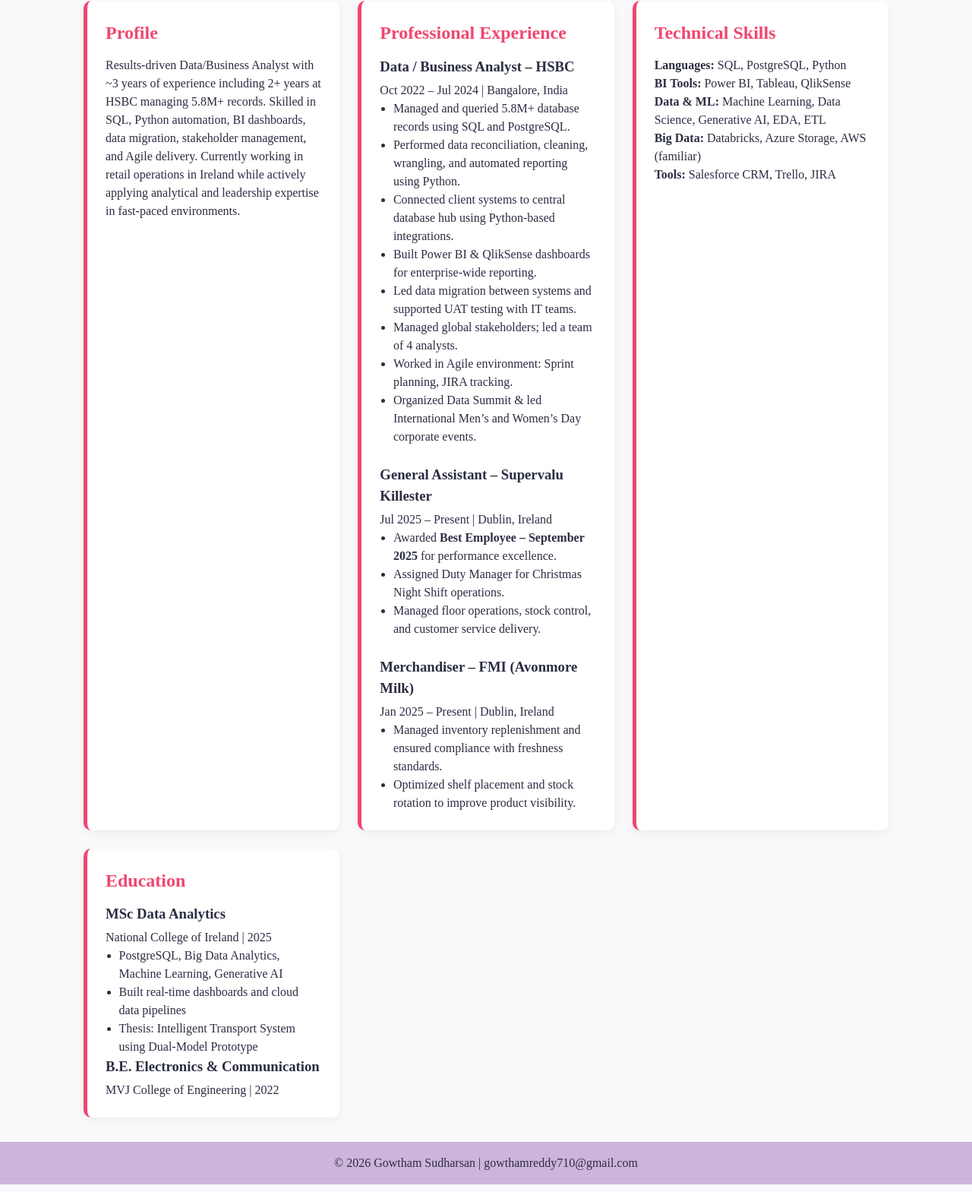
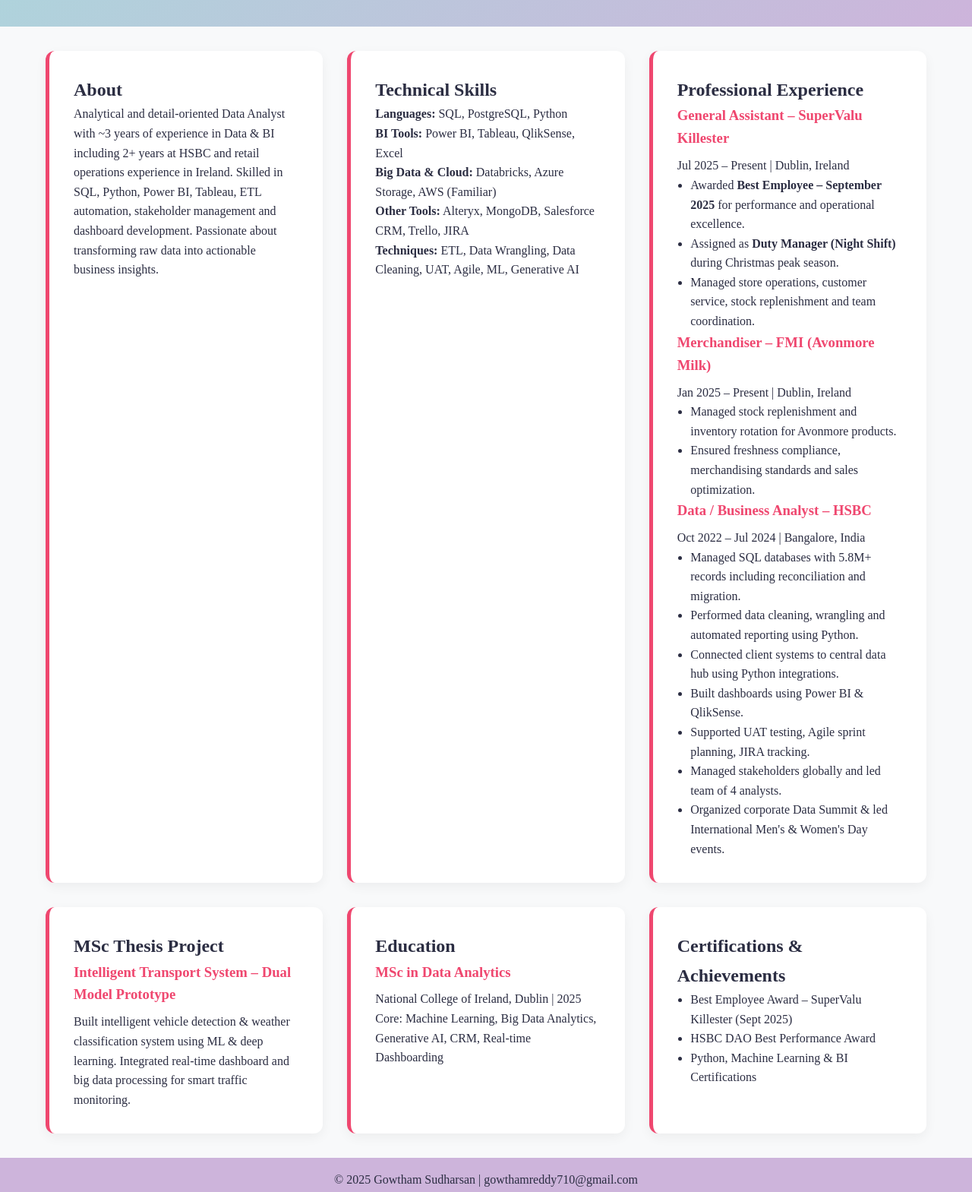
Before and after one commit to gowthamsudharsan/gowthamsudharsan.github.io, a plain HTML site: page index.html in a window 1280 px wide. Shown: the part 307-1876 px from the top of the page at 76% size. Drawn offline with Linux system fonts and the light colour scheme.

Commit message:
Refactor index.html for layout and content updates
Updated styles and content in index.html for improved layout and readability.

```diff
--- a/index.html
+++ b/index.html
@@ -12,6 +12,7 @@
       --accent: #ef476f;
       --background: #f8f9fa;
       --card-bg: #ffffff;
+      --highlight: #ffd166;
       --pastel-blue: #a8dadc;
       --pastel-purple: #cdb4db;
     }
@@ -20,56 +21,45 @@
       font-family: 'Times New Roman', Times, serif;
       background: var(--background);
       color: var(--primary);
-      line-height: 1.5;
+      line-height: 1.6;
     }
-    .container { max-width: 1100px; margin: auto; padding: 0 20px; }
+    .container { max-width: 1200px; margin: auto; padding: 0 20px; }
     .hero {
       background: linear-gradient(135deg, var(--pastel-blue), var(--pastel-purple));
-      padding: 3rem 0;
-      text-align: center;
+      color: var(--primary);
+      padding: 4rem 0; margin-bottom: 2rem; text-align: center;
     }
-    .hero h1 { font-size: 2.6rem; font-weight: 600; }
-    .hero p { font-size: 1.1rem; margin-top: 0.4rem; }
-    .social-links { margin-top: 1rem; }
+    .hero h1 { font-size: 2.8rem; font-weight: 600; }
+    .hero p { font-size: 1.2rem; margin-top: 0.5rem; }
+    .social-links { margin-top: 1.5rem; }
     .social-links a {
-      color: var(--primary); font-size: 1.5rem; margin: 0 10px;
+      color: var(--primary); font-size: 1.6rem; margin: 0 10px; transition: color 0.3s ease;
     }
+    .social-links a:hover { color: var(--accent); }
     .card-grid {
-      display: grid;
-      grid-template-columns: repeat(auto-fit, minmax(320px, 1fr));
-      gap: 1.5rem;
-      margin-top: 2rem;
+      display: grid; grid-template-columns: repeat(auto-fit, minmax(320px, 1fr)); gap: 2rem;
     }
     .card {
       background: var(--card-bg);
       border-left: 5px solid var(--accent);
-      border-radius: 10px;
-      padding: 1.5rem;
-      box-shadow: 0 4px 12px rgba(0,0,0,0.05);
+      border-radius: 12px;
+      padding: 2rem;
+      box-shadow: 0 5px 15px rgba(0,0,0,0.05);
+      transition: transform 0.3s ease;
     }
-    h2 { margin-bottom: 0.8rem; color: var(--accent); }
-    h3 { margin-bottom: 0.3rem; }
+    .card:hover { transform: translateY(-5px); }
+    .project-card h3 { margin-bottom: 0.5rem; color: var(--accent); }
+    .project-card a { text-decoration: none; color: var(--primary); font-weight: 500; }
+    .skill-tag {
+      display: inline-block; background: var(--pastel-blue); color: var(--primary);
+      padding: 0.5rem 1rem; border-radius: 20px; margin: 0.25rem; font-size: 0.9rem;
+    }
+    footer { background: var(--pastel-purple); text-align: center; padding: 1rem; margin-top: 2rem; }
+    footer a { color: var(--primary); text-decoration: none; }
     ul { margin-left: 1.1rem; }
-    .skill-tag {
-      display: inline-block;
-      background: var(--pastel-blue);
-      padding: 0.4rem 0.8rem;
-      border-radius: 20px;
-      margin: 0.2rem;
-      font-size: 0.85rem;
-    }
-    footer {
-      background: var(--pastel-purple);
-      text-align: center;
-      padding: 1rem;
-      margin-top: 2rem;
-    }
   </style>
 </head>
-
 <body>
-
-  <!-- HERO (UNCHANGED AS REQUESTED) -->
   <section class="hero">
     <div class="container">
       <h1>Gowtham Sudharsan</h1>
@@ -86,83 +76,93 @@
   <main class="container">
     <div class="card-grid">
 
-      <!-- PROFESSIONAL SUMMARY -->
       <div class="card">
-        <h2>Profile</h2>
+        <h2>About</h2>
         <p>
-          Results-driven Data/Business Analyst with ~3 years of experience including 2+ years at HSBC managing 5.8M+ records. Skilled in SQL, Python automation, BI dashboards, data migration, stakeholder management, and Agile delivery. Currently working in retail operations in Ireland while actively applying analytical and leadership expertise in fast-paced environments.
+          Analytical and detail-oriented Data Analyst with ~3 years of experience in Data & BI including 2+ years at HSBC and retail operations experience in Ireland. Skilled in SQL, Python, Power BI, Tableau, ETL automation, stakeholder management and dashboard development. Passionate about transforming raw data into actionable business insights.
         </p>
       </div>
 
-      <!-- PROFESSIONAL EXPERIENCE -->
+      <div class="card">
+        <h2>Technical Skills</h2>
+        <p><strong>Languages:</strong> SQL, PostgreSQL, Python</p>
+        <p><strong>BI Tools:</strong> Power BI, Tableau, QlikSense, Excel</p>
+        <p><strong>Big Data & Cloud:</strong> Databricks, Azure Storage, AWS (Familiar)</p>
+        <p><strong>Other Tools:</strong> Alteryx, MongoDB, Salesforce CRM, Trello, JIRA</p>
+        <p><strong>Techniques:</strong> ETL, Data Wrangling, Data Cleaning, UAT, Agile, ML, Generative AI</p>
+      </div>
+
       <div class="card">
         <h2>Professional Experience</h2>
 
-        <h3>Data / Business Analyst – HSBC</h3>
-        <p>Oct 2022 – Jul 2024 | Bangalore, India</p>
-        <ul>
-          <li>Managed and queried 5.8M+ database records using SQL and PostgreSQL.</li>
-          <li>Performed data reconciliation, cleaning, wrangling, and automated reporting using Python.</li>
-          <li>Connected client systems to central database hub using Python-based integrations.</li>
-          <li>Built Power BI & QlikSense dashboards for enterprise-wide reporting.</li>
-          <li>Led data migration between systems and supported UAT testing with IT teams.</li>
-          <li>Managed global stakeholders; led a team of 4 analysts.</li>
-          <li>Worked in Agile environment: Sprint planning, JIRA tracking.</li>
-          <li>Organized Data Summit & led International Men’s and Women’s Day corporate events.</li>
-        </ul>
+        <div class="project-card">
+          <h3>General Assistant – SuperValu Killester</h3>
+          <p>Jul 2025 – Present | Dublin, Ireland</p>
+          <ul>
+            <li>Awarded <strong>Best Employee – September 2025</strong> for performance and operational excellence.</li>
+            <li>Assigned as <strong>Duty Manager (Night Shift)</strong> during Christmas peak season.</li>
+            <li>Managed store operations, customer service, stock replenishment and team coordination.</li>
+          </ul>
+        </div>
 
-        <br/>
+        <div class="project-card">
+          <h3>Merchandiser – FMI (Avonmore Milk)</h3>
+          <p>Jan 2025 – Present | Dublin, Ireland</p>
+          <ul>
+            <li>Managed stock replenishment and inventory rotation for Avonmore products.</li>
+            <li>Ensured freshness compliance, merchandising standards and sales optimization.</li>
+          </ul>
+        </div>
 
-        <h3>General Assistant – Supervalu Killester</h3>
-        <p>Jul 2025 – Present | Dublin, Ireland</p>
-        <ul>
-          <li>Awarded <strong>Best Employee – September 2025</strong> for performance excellence.</li>
-          <li>Assigned Duty Manager for Christmas Night Shift operations.</li>
-          <li>Managed floor operations, stock control, and customer service delivery.</li>
-        </ul>
+        <div class="project-card">
+          <h3>Data / Business Analyst – HSBC</h3>
+          <p>Oct 2022 – Jul 2024 | Bangalore, India</p>
+          <ul>
+            <li>Managed SQL databases with 5.8M+ records including reconciliation and migration.</li>
+            <li>Performed data cleaning, wrangling and automated reporting using Python.</li>
+            <li>Connected client systems to central data hub using Python integrations.</li>
+            <li>Built dashboards using Power BI & QlikSense.</li>
+            <li>Supported UAT testing, Agile sprint planning, JIRA tracking.</li>
+            <li>Managed stakeholders globally and led team of 4 analysts.</li>
+            <li>Organized corporate Data Summit & led International Men's & Women's Day events.</li>
+          </ul>
+        </div>
 
-        <br/>
-
-        <h3>Merchandiser – FMI (Avonmore Milk)</h3>
-        <p>Jan 2025 – Present | Dublin, Ireland</p>
-        <ul>
-          <li>Managed inventory replenishment and ensured compliance with freshness standards.</li>
-          <li>Optimized shelf placement and stock rotation to improve product visibility.</li>
-        </ul>
       </div>
 
-      <!-- TECHNICAL SKILLS -->
       <div class="card">
-        <h2>Technical Skills</h2>
-        <p><strong>Languages:</strong> SQL, PostgreSQL, Python</p>
-        <p><strong>BI Tools:</strong> Power BI, Tableau, QlikSense</p>
-        <p><strong>Data & ML:</strong> Machine Learning, Data Science, Generative AI, EDA, ETL</p>
-        <p><strong>Big Data:</strong> Databricks, Azure Storage, AWS (familiar)</p>
-        <p><strong>Tools:</strong> Salesforce CRM, Trello, JIRA</p>
+        <h2>MSc Thesis Project</h2>
+        <div class="project-card">
+          <h3>Intelligent Transport System – Dual Model Prototype</h3>
+          <p>
+            Built intelligent vehicle detection & weather classification system using ML & deep learning. Integrated real-time dashboard and big data processing for smart traffic monitoring.
+          </p>
+        </div>
       </div>
 
-      <!-- EDUCATION -->
       <div class="card">
         <h2>Education</h2>
+        <div class="project-card">
+          <h3>MSc in Data Analytics</h3>
+          <p>National College of Ireland, Dublin | 2025</p>
+          <p>Core: Machine Learning, Big Data Analytics, Generative AI, CRM, Real-time Dashboarding</p>
+        </div>
+      </div>
 
-        <h3>MSc Data Analytics</h3>
-        <p>National College of Ireland | 2025</p>
+      <div class="card">
+        <h2>Certifications & Achievements</h2>
         <ul>
-          <li>PostgreSQL, Big Data Analytics, Machine Learning, Generative AI</li>
-          <li>Built real-time dashboards and cloud data pipelines</li>
-          <li>Thesis: Intelligent Transport System using Dual-Model Prototype</li>
+          <li>Best Employee Award – SuperValu Killester (Sept 2025)</li>
+          <li>HSBC DAO Best Performance Award</li>
+          <li>Python, Machine Learning & BI Certifications</li>
         </ul>
-
-        <h3>B.E. Electronics & Communication</h3>
-        <p>MVJ College of Engineering | 2022</p>
       </div>
 
     </div>
   </main>
 
   <footer>
-    <p>© 2026 Gowtham Sudharsan | gowthamreddy710@gmail.com</p>
+    <p>© 2025 Gowtham Sudharsan | <a href="mailto:gowthamreddy710@gmail.com">gowthamreddy710@gmail.com</a></p>
   </footer>
-
 </body>
 </html>
```
